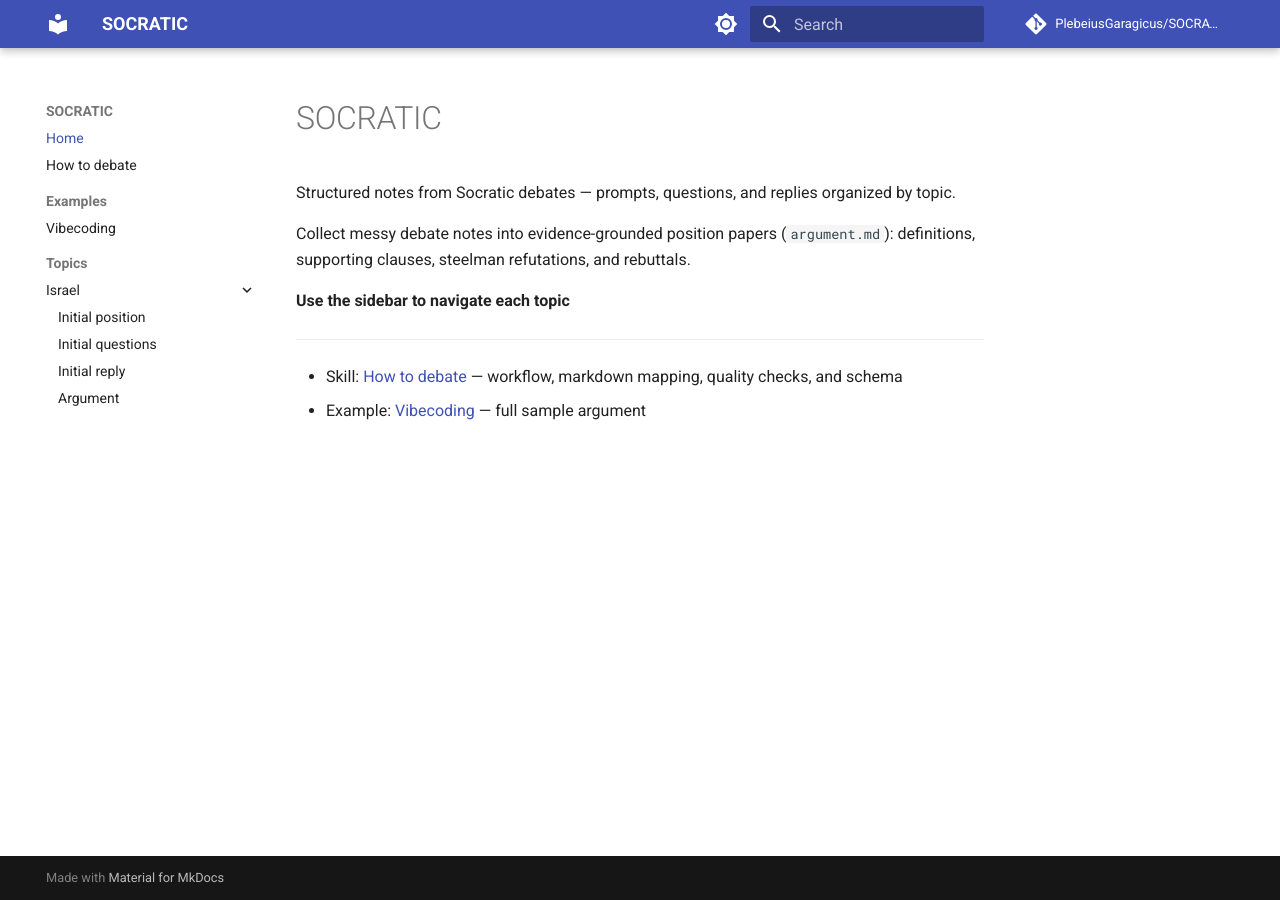
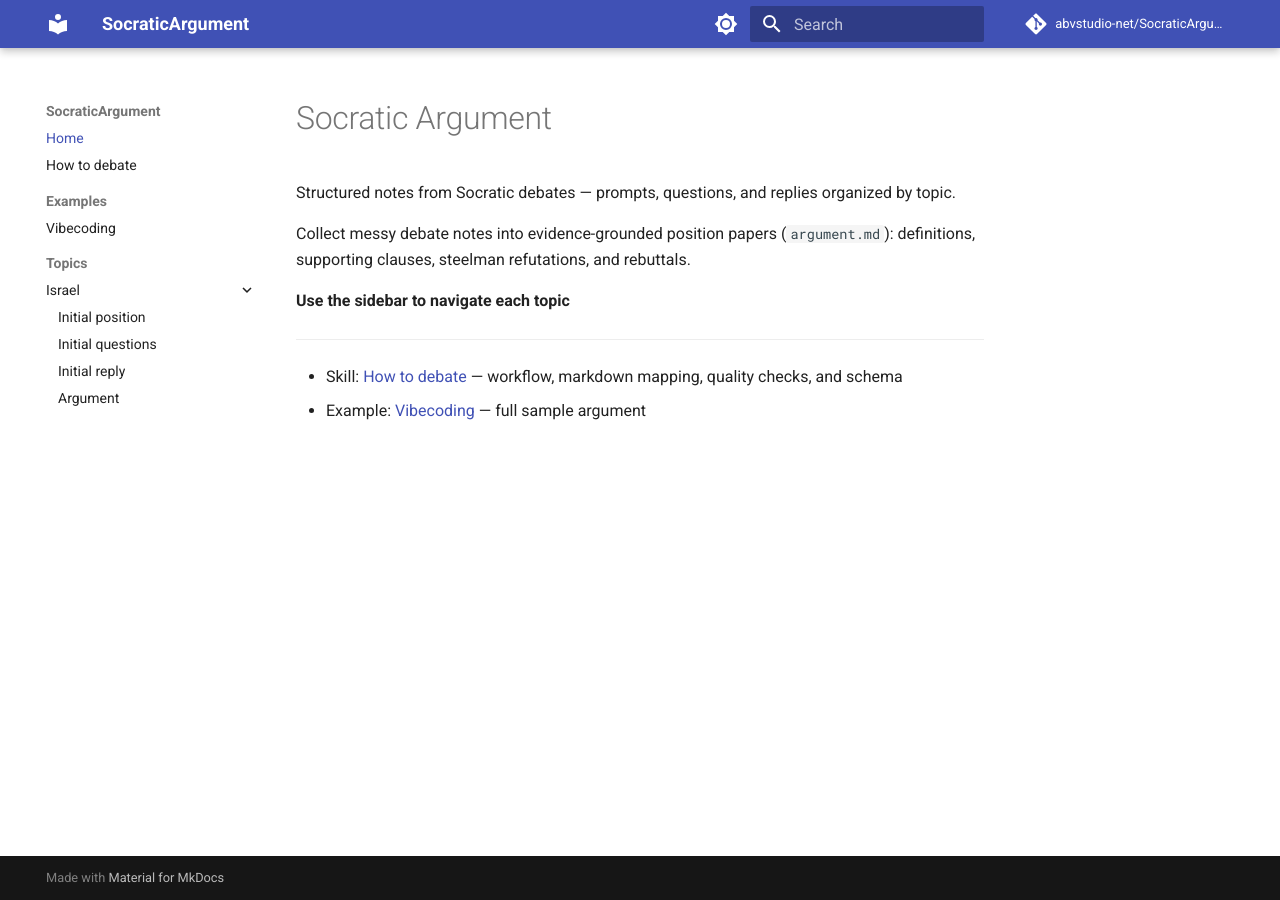
Before and after one commit to abvstudio-net/SocraticArgument, an MkDocs documentation site: the page built from docs/index.md, in a window 1280 px wide. Built offline with MkDocs 1.6.1 and Material for MkDocs 9.7.7, drawn with Linux system fonts in a browser that asks for light colours; comment, search, counter and statistics services are not loaded.

Commit message:
site name

```diff
--- a/docs/index.md
+++ b/docs/index.md
@@ -1,4 +1,4 @@
-# SOCRATIC
+# Socratic Argument
 
 Structured notes from Socratic debates — prompts, questions, and replies organized by topic.
 
--- a/mkdocs.yml
+++ b/mkdocs.yml
@@ -1,8 +1,8 @@
-site_name: SOCRATIC
+site_name: SocraticArgument
 site_description: Socratic debate notes and replies
-site_url: https://plebeiusgaragicus.github.io/SOCRATIC/
-repo_url: https://github.com/PlebeiusGaragicus/SOCRATIC
-repo_name: PlebeiusGaragicus/SOCRATIC
+site_url: https://abvstudio-net.github.io/SocraticArgument/
+repo_url: https://github.com/abvstudio-net/SocraticArgument
+repo_name: abvstudio-net/SocraticArgument
 
 docs_dir: docs
 
```
